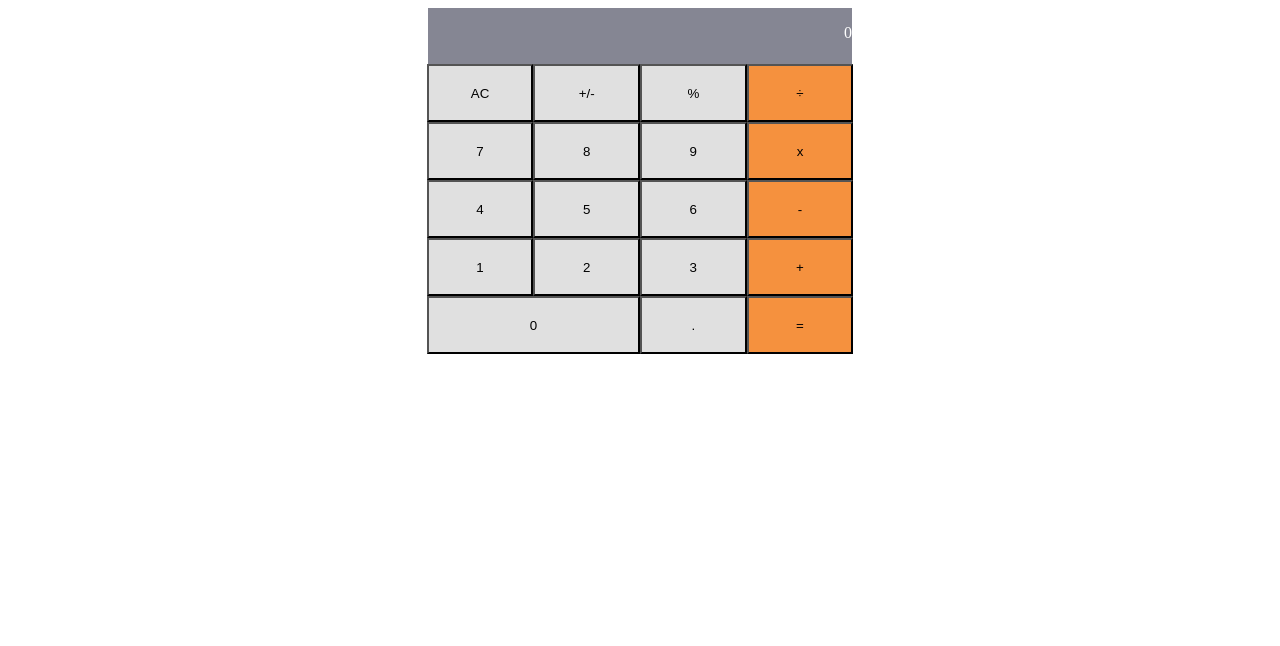
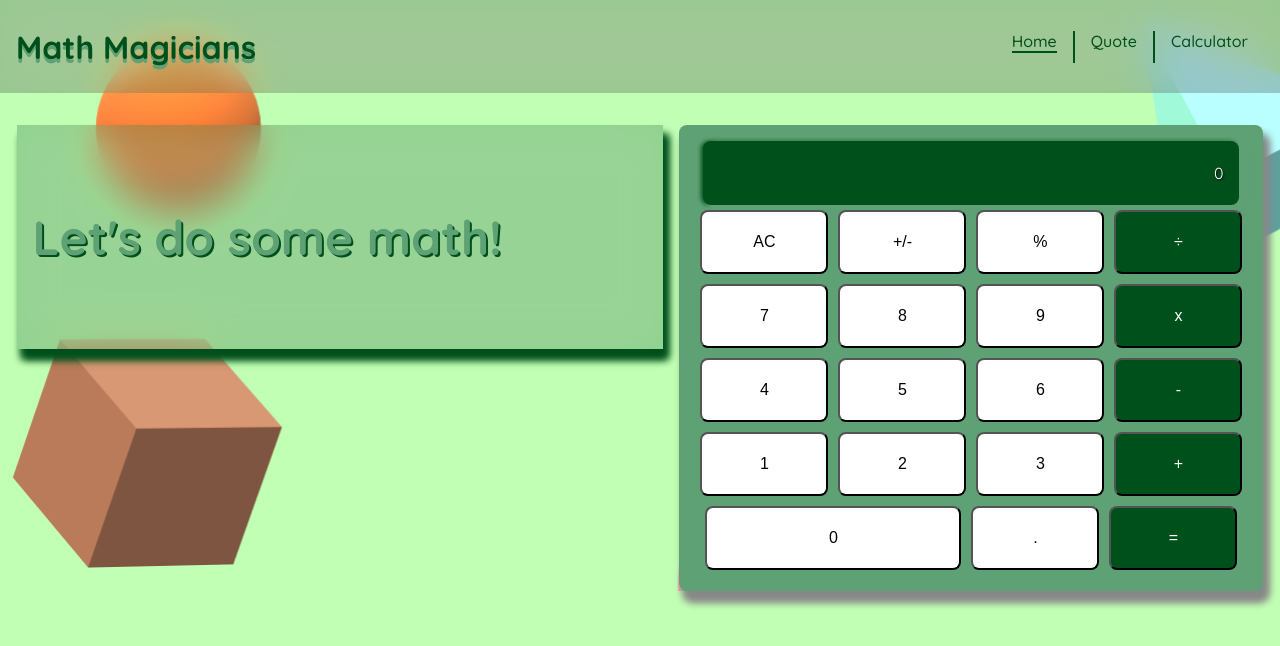
Before and after one commit to iamsjunaid/Math-magicians, a React (Create React App) app: page /calculator in a window 1280 px wide. Shown: the top 646 px of the page. Built offline with nearby package versions, Linux system fonts and the light colour scheme.

Commit message:
add styles

```diff
--- a/src/App.css
+++ b/src/App.css
@@ -1,39 +1,68 @@
+@import url('https://fonts.googleapis.com/css2?family=Quicksand:wght@400;500;700&display=swap');
+
+:root {
+  --dark-green: #00501c;
+  --green: #5ea175;
+}
+
+body {
+  margin: 0;
+  background-color: #c1ffb5;
+  font-family: 'Quicksand', sans-serif;
+  background-image: url('./images/bg 2.png');
+  background-repeat: no-repeat;
+  background-size: cover;
+}
+
 .App {
   text-align: center;
 }
 
-.App-logo {
-  height: 40vmin;
-  pointer-events: none;
+nav {
+  display: flex;
+  justify-content: space-between;
+  align-items: center;
+  padding: 0 1em;
+  background-color: rgba(6, 6, 6, 0.22);
+  backdrop-filter: blur(20px) saturate(160%) contrast(45%) brightness(140%);
+  margin-bottom: 2em;
 }
 
-@media (prefers-reduced-motion: no-preference) {
-  .App-logo {
-    animation: App-logo-spin infinite 20s linear;
-  }
+.title {
+  font-size: 2em;
+  font-weight: 700;
+  color: var(--dark-green);
+  text-shadow: 0 4px var(--green);
 }
 
-.App-header {
-  background-color: #282c34;
-  min-height: 100vh;
+.links-container {
   display: flex;
-  flex-direction: column;
-  align-items: center;
-  justify-content: center;
-  font-size: calc(10px + 2vmin);
-  color: white;
+  justify-content: flex-end;
+  margin: 1em;
 }
 
-.App-link {
-  color: #61dafb;
+.links-container li {
+  list-style: none;
 }
 
-@keyframes App-logo-spin {
-  from {
-    transform: rotate(0deg);
-  }
+.links-container a {
+  text-decoration: none;
+  font-weight: 500;
+  font-size: 1em;
+  color: var(--dark-green);
+}
 
-  to {
-    transform: rotate(360deg);
-  }
+.vl {
+  border-left: 2px solid var(--dark-green);
+  height: 2em;
+  margin: 0 1em;
 }
+
+.active {
+  border-bottom: 2px solid var(--dark-green);
+}
+
+.logo-container img {
+  width: 50%;
+  margin: 0 auto;
+}
--- a/src/App.js
+++ b/src/App.js
@@ -1,12 +1,48 @@
-import { Route, Routes } from 'react-router-dom';
+import React, { useState } from 'react';
+import { Route, Routes, Link } from 'react-router-dom';
 import './App.css';
 import Calculator from './components/Calculator';
 import Quote from './components/Quote';
 import Home from './components/Home';
 
 function App() {
+  const [activeLink, setActiveLink] = useState('/'); // Set initial active link to "/"
   return (
     <div className="App">
+      <nav>
+        <h1 className="title">Math Magicians</h1>
+        <ul className="links-container">
+          <li>
+            <Link
+              to="/"
+              onClick={() => setActiveLink('/')}
+              className={activeLink === '/' ? 'active' : ''}
+            >
+              Home
+            </Link>
+          </li>
+          <li className="vl" />
+          <li>
+            <Link
+              to="/quote"
+              onClick={() => setActiveLink('/quote')}
+              className={activeLink === '/quote' ? 'active' : ''}
+            >
+              Quote
+            </Link>
+          </li>
+          <li className="vl" />
+          <li>
+            <Link
+              to="/calculator"
+              onClick={() => setActiveLink('/calculator')}
+              className={activeLink === '/calculator' ? 'active' : ''}
+            >
+              Calculator
+            </Link>
+          </li>
+        </ul>
+      </nav>
       <Routes>
         <Route path="/" element={<Home />} />
         <Route path="/quote" element={<Quote />} />
--- a/src/components/Calculator.jsx
+++ b/src/components/Calculator.jsx
@@ -19,35 +19,213 @@ export default function Calculator() {
   return (
     <div>
       <div className="container">
-        <div className="screen"><p>{ next || operation || total || 0 }</p></div>
+        <div className="math-content content">
+          <h2>Let&apos;s do some math!</h2>
+        </div>
+        <div className="calc">
+          <div className="screen">
+            <p>{next || operation || total || 0}</p>
+          </div>
           <div className="row-1">
-          <div><button type="submit" className="btn" id="ac" onClick={handleButtonClick}>AC</button></div>
-          <div><button type="submit" className="btn" id="addsub" onClick={handleButtonClick}>+/-</button></div>
-          <div><button type="submit" className="btn" id="mod" onClick={handleButtonClick}>%</button></div>
-          <div><button type="submit" className="btn btn-orange" id="div" onClick={handleButtonClick}>÷</button></div>
+            <div>
+              <button
+                type="submit"
+                className="btn"
+                id="ac"
+                onClick={handleButtonClick}
+              >
+                AC
+              </button>
+            </div>
+            <div>
+              <button
+                type="submit"
+                className="btn"
+                id="addsub"
+                onClick={handleButtonClick}
+              >
+                +/-
+              </button>
+            </div>
+            <div>
+              <button
+                type="submit"
+                className="btn"
+                id="mod"
+                onClick={handleButtonClick}
+              >
+                %
+              </button>
+            </div>
+            <div>
+              <button
+                type="submit"
+                className="btn btn-orange"
+                id="div"
+                onClick={handleButtonClick}
+              >
+                ÷
+              </button>
+            </div>
           </div>
           <div className="row-2">
-          <div><button type="submit" className="btn" id="seven" onClick={handleButtonClick}>7</button></div>
-          <div><button type="submit" className="btn" id="eight" onClick={handleButtonClick}>8</button></div>
-          <div><button type="submit" className="btn" id="nine" onClick={handleButtonClick}>9</button></div>
-          <div><button type="submit" className="btn btn-orange" id="mul" onClick={handleButtonClick}>x</button></div>
+            <div>
+              <button
+                type="submit"
+                className="btn"
+                id="seven"
+                onClick={handleButtonClick}
+              >
+                7
+              </button>
+            </div>
+            <div>
+              <button
+                type="submit"
+                className="btn"
+                id="eight"
+                onClick={handleButtonClick}
+              >
+                8
+              </button>
+            </div>
+            <div>
+              <button
+                type="submit"
+                className="btn"
+                id="nine"
+                onClick={handleButtonClick}
+              >
+                9
+              </button>
+            </div>
+            <div>
+              <button
+                type="submit"
+                className="btn btn-orange"
+                id="mul"
+                onClick={handleButtonClick}
+              >
+                x
+              </button>
+            </div>
           </div>
           <div className="row-3">
-          <div><button type="submit" className="btn" id="four" onClick={handleButtonClick}>4</button></div>
-          <div><button type="submit" className="btn" id="five" onClick={handleButtonClick}>5</button></div>
-          <div><button type="submit" className="btn" id="six" onClick={handleButtonClick}>6</button></div>
-          <div><button type="submit" className="btn btn-orange" id="min" onClick={handleButtonClick}>-</button></div>
+            <div>
+              <button
+                type="submit"
+                className="btn"
+                id="four"
+                onClick={handleButtonClick}
+              >
+                4
+              </button>
+            </div>
+            <div>
+              <button
+                type="submit"
+                className="btn"
+                id="five"
+                onClick={handleButtonClick}
+              >
+                5
+              </button>
+            </div>
+            <div>
+              <button
+                type="submit"
+                className="btn"
+                id="six"
+                onClick={handleButtonClick}
+              >
+                6
+              </button>
+            </div>
+            <div>
+              <button
+                type="submit"
+                className="btn btn-orange"
+                id="min"
+                onClick={handleButtonClick}
+              >
+                -
+              </button>
+            </div>
           </div>
           <div className="row-4">
-          <div><button type="submit" className="btn" id="one" onClick={handleButtonClick}>1</button></div>
-          <div><button type="submit" className="btn" id="two" onClick={handleButtonClick}>2</button></div>
-          <div><button type="submit" className="btn" id="three" onClick={handleButtonClick}>3</button></div>
-          <div><button type="submit" className="btn btn-orange" id="add" onClick={handleButtonClick}>+</button></div>
+            <div>
+              <button
+                type="submit"
+                className="btn"
+                id="one"
+                onClick={handleButtonClick}
+              >
+                1
+              </button>
+            </div>
+            <div>
+              <button
+                type="submit"
+                className="btn"
+                id="two"
+                onClick={handleButtonClick}
+              >
+                2
+              </button>
+            </div>
+            <div>
+              <button
+                type="submit"
+                className="btn"
+                id="three"
+                onClick={handleButtonClick}
+              >
+                3
+              </button>
+            </div>
+            <div>
+              <button
+                type="submit"
+                className="btn btn-orange"
+                id="add"
+                onClick={handleButtonClick}
+              >
+                +
+              </button>
+            </div>
           </div>
           <div className="row-5">
-          <div><button type="submit" className="btn" id="zero" onClick={handleButtonClick}>0</button></div>
-          <div><button type="submit" className="btn" id="point" onClick={handleButtonClick}>.</button></div>
-          <div><button type="submit" className="btn btn-orange" id="equal" onClick={handleButtonClick}>=</button></div>
+            <div>
+              <button
+                type="submit"
+                className="btn"
+                id="zero"
+                onClick={handleButtonClick}
+              >
+                0
+              </button>
+            </div>
+            <div>
+              <button
+                type="submit"
+                className="btn"
+                id="point"
+                onClick={handleButtonClick}
+              >
+                .
+              </button>
+            </div>
+            <div>
+              <button
+                type="submit"
+                className="btn btn-orange"
+                id="equal"
+                onClick={handleButtonClick}
+              >
+                =
+              </button>
+            </div>
+          </div>
         </div>
       </div>
     </div>
--- a/src/components/Home.jsx
+++ b/src/components/Home.jsx
@@ -1,6 +1,21 @@
+import './styles/home.css';
+
 const Home = () => (
   <div className="home">
-    <h2>Homepage</h2>
+    <section className="content">
+      <h2>Welcome to our page!</h2>
+      <p>
+        Math magicians is a website for all fans of mathematics. It is a Single
+        Page App (SPA) that allows users to:
+      </p>
+      <ul>
+        <li>☑️Read a random math-related quote.</li>
+        <li>☑️Make simple calculations.</li>
+      </ul>
+    </section>
+    <section className="img-container">
+      <img src="https://i.gifer.com/G0yR.gif" alt="math" />
+    </section>
   </div>
 );
 export default Home;
--- a/src/components/Quote.jsx
+++ b/src/components/Quote.jsx
@@ -1,4 +1,5 @@
 import React, { useState, useEffect } from 'react';
+import './styles/quote.css';
 
 export default function Quote() {
   const [data, setData] = useState([]);
@@ -37,9 +38,15 @@ export default function Quote() {
   return (
     <>
       {data.map((item) => (
-        <div key={item}>
-          <p key={item.quote}>{item.quote}</p>
-          <p key={item.author}>{item.author}</p>
+        <div key={item} className="quote-content content">
+          <p key={item.quote} className="quote">
+            {item.quote}
+          </p>
+          <br />
+          <p key={item.author} className="author">
+            -
+            {item.author}
+          </p>
         </div>
       ))}
     </>
--- a/src/components/styles/calculator.css
+++ b/src/components/styles/calculator.css
@@ -1,6 +1,21 @@
 .container {
   margin: 0;
   padding: 0;
+  display: flex;
+  justify-content: space-evenly;
+}
+
+.math-content {
+  height: 12em;
+  display: flex;
+  align-items: center;
+}
+
+.container h2 {
+  font-size: 3em;
+  font-weight: 700;
+  text-shadow: 2px 2px var(--dark-green);
+  color: var(--green);
 }
 
 .row-1,
@@ -12,27 +27,54 @@
   justify-content: center;
 }
 
+.calc {
+  background-color: var(--green);
+  padding: 1em;
+  border-radius: 0.5em;
+  box-shadow: 5px 10px 8px #888, 5px 10px 8px #888;
+}
+
 .screen {
-  width: 26.5em;
-  height: 3.5em;
-  padding: 0;
-  background-color: #858693;
+  width: 33.5em;
+  height: 4em;
+  padding: 0 1em;
+  background-color: var(--dark-green);
   text-align: right;
   color: #fff;
   margin: 0 auto;
   display: flex;
   justify-content: flex-end;
+  border-radius: 0.5em;
+  box-sizing: border-box;
+  box-shadow: 8px 4px 4px 4px var(--green), -2px 0 4px var(--dark-green);
+  text-shadow: 1px 1px 2px #000;
+  align-items: center;
 }
 
 .btn {
   width: 8em;
-  height: 58px;
-  background-color: #e0e0e0;
+  height: 4em;
+  background-color: #fff;
   cursor: pointer;
+  font-size: 1em;
+  border-radius: 0.5em;
+  margin: 5px;
+}
+
+.btn:hover {
+  background-color: var(--dark-green);
+  transition: all 0.4s ease-in-out;
+  color: #fff;
 }
 
 .btn-orange {
-  background-color: #f5913e;
+  background-color: var(--dark-green);
+  color: #fff;
+}
+
+.btn-orange:hover {
+  background-color: #fff;
+  color: var(--dark-green);
 }
 
 #zero {
--- /dev/null
+++ b/src/components/styles/home.css
@@ -0,0 +1,40 @@
+.home {
+  display: flex;
+  text-align: left;
+  justify-content: space-evenly;
+  align-items: center;
+}
+
+ul li {
+  list-style: none;
+}
+
+.img-container img {
+  width: 110%;
+}
+
+.content {
+  backdrop-filter: blur(20px) saturate(160%) contrast(45%) brightness(140%);
+  background-color: rgba(0, 80, 28, 0.25);
+  box-shadow: 5px 10px 8px var(--dark-green), 5px 10px 8px var(--dark-green);
+  width: 48%;
+  padding: 1em;
+  text-align: left;
+}
+
+.content h2 {
+  font-size: 3em;
+  font-weight: 700;
+  text-shadow: 2px 2px var(--dark-green);
+  color: var(--green);
+}
+
+.content p {
+  font-size: 1.2em;
+  font-weight: 500;
+}
+
+.content li {
+  font-size: 1.2em;
+  font-weight: 500;
+}
--- /dev/null
+++ b/src/components/styles/quote.css
@@ -0,0 +1,8 @@
+.quote-content {
+  margin: 0 auto;
+}
+
+.author {
+  text-decoration: underline;
+  color: var(--dark-green);
+}
```
Also changed, not shown: src/images/bg 2.png (added). Lines whose indentation alone changed are shown as unchanged.
